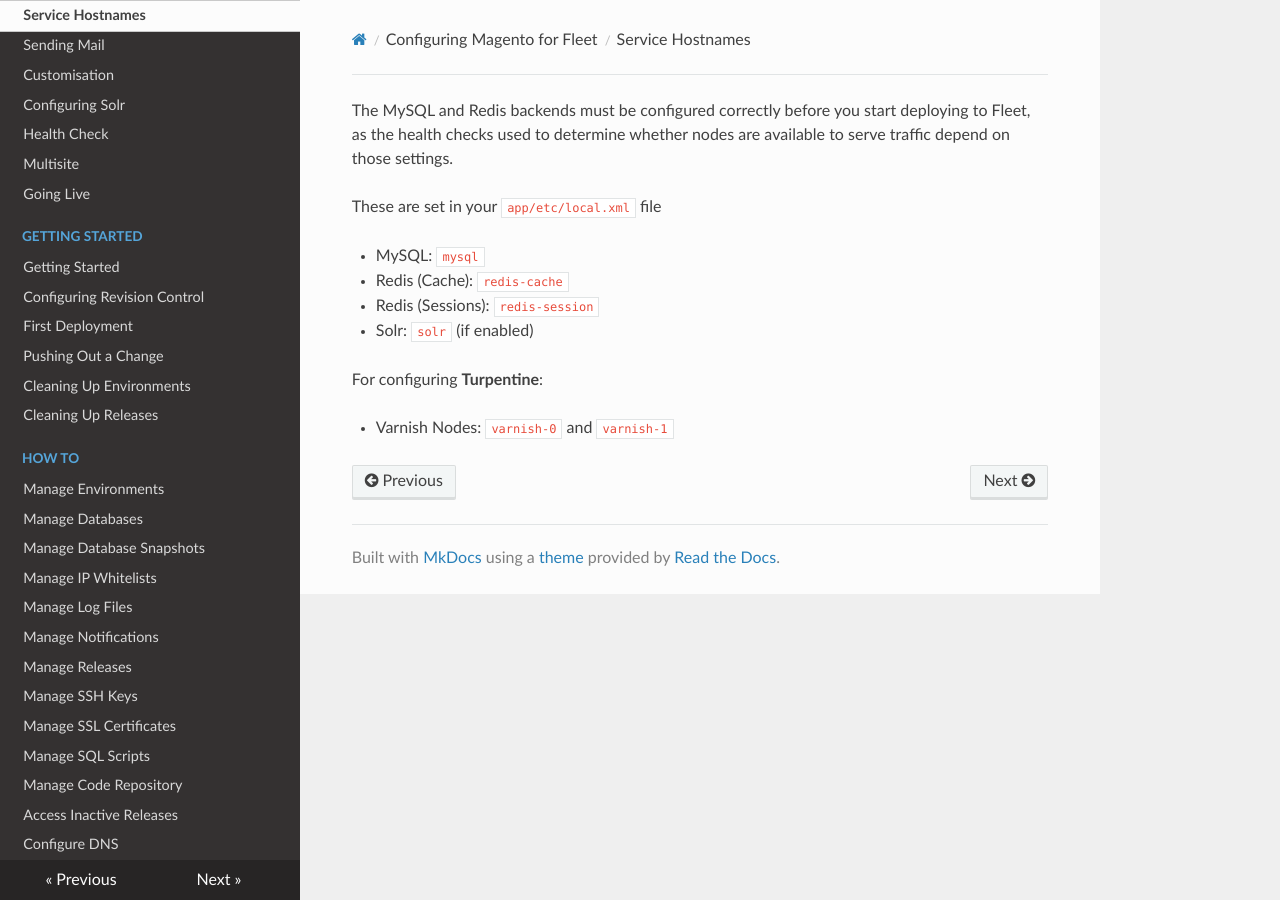
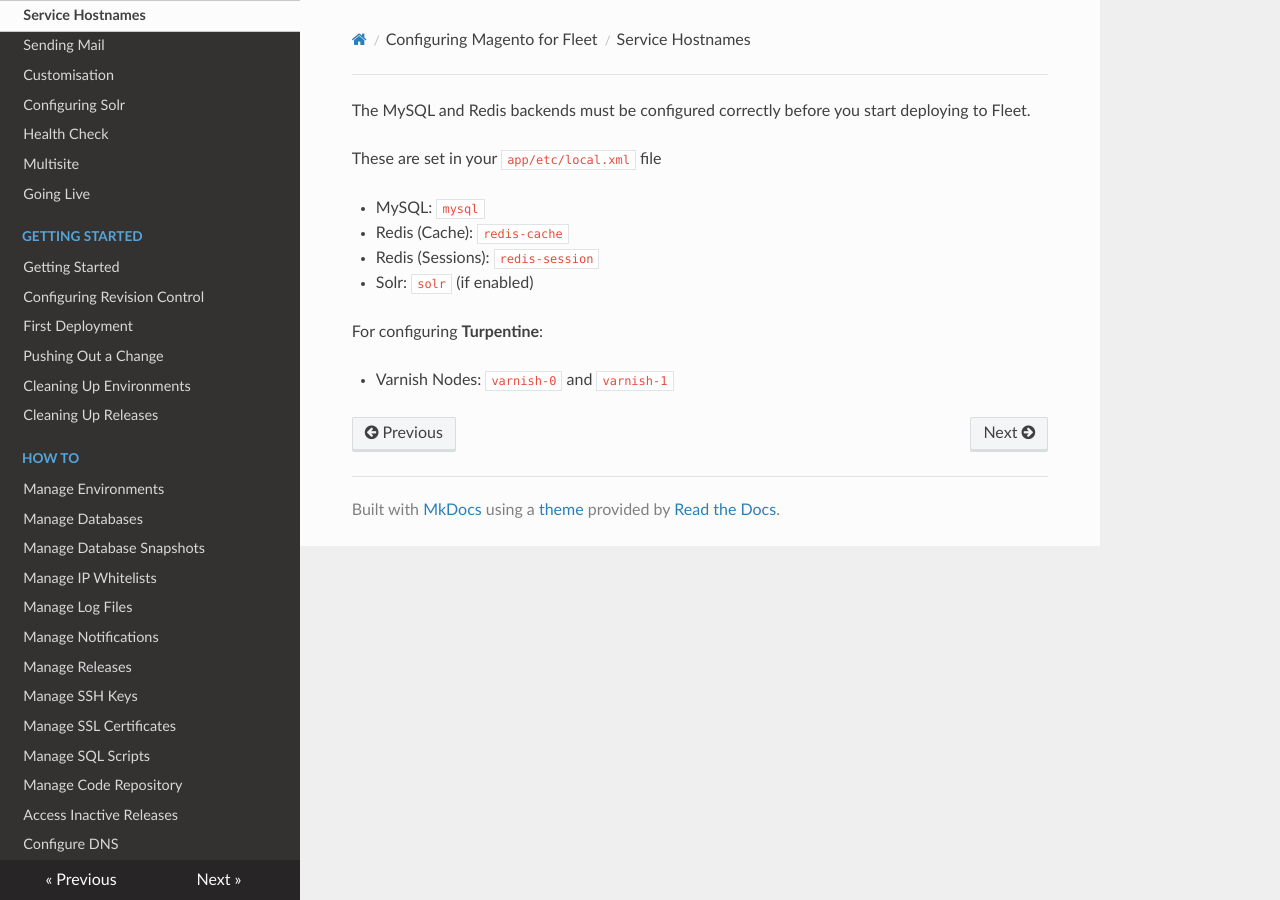
Before and after one commit to anchor/fleet-magento-docs, an MkDocs documentation site: the page built from docs/configuring-magento-for-fleet/service-hostnames.md, in a window 1280 px wide. Built offline with MkDocs 1.6.1, drawn with Linux system fonts in a browser that asks for light colours; nearby versions of some CDN libraries; old or Windows-style settings are respelled for this version of MkDocs.

Commit message:
Remove reference to health check.
The health check does not validate external services any more.  Remove
reference from the docs.

```diff
--- a/docs/configuring-magento-for-fleet/service-hostnames.md
+++ b/docs/configuring-magento-for-fleet/service-hostnames.md
@@ -1,4 +1,5 @@
-The MySQL and Redis backends must be configured correctly before you start deploying to Fleet, as the health checks used to determine whether nodes are available to serve traffic depend on those settings.
+The MySQL and Redis backends must be configured correctly before you start
+deploying to Fleet.
 
 These are set in your `app/etc/local.xml` file
 
```
